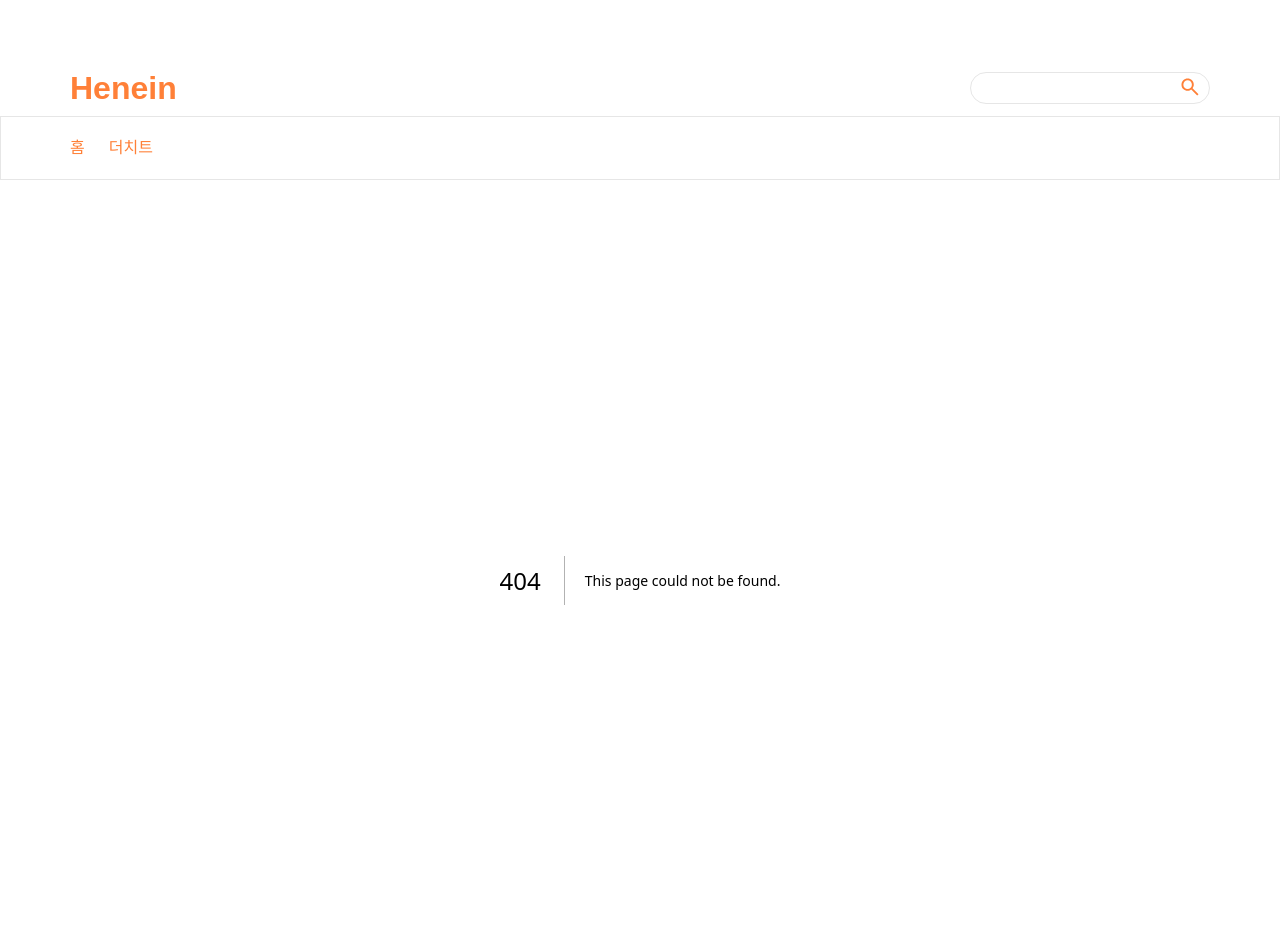
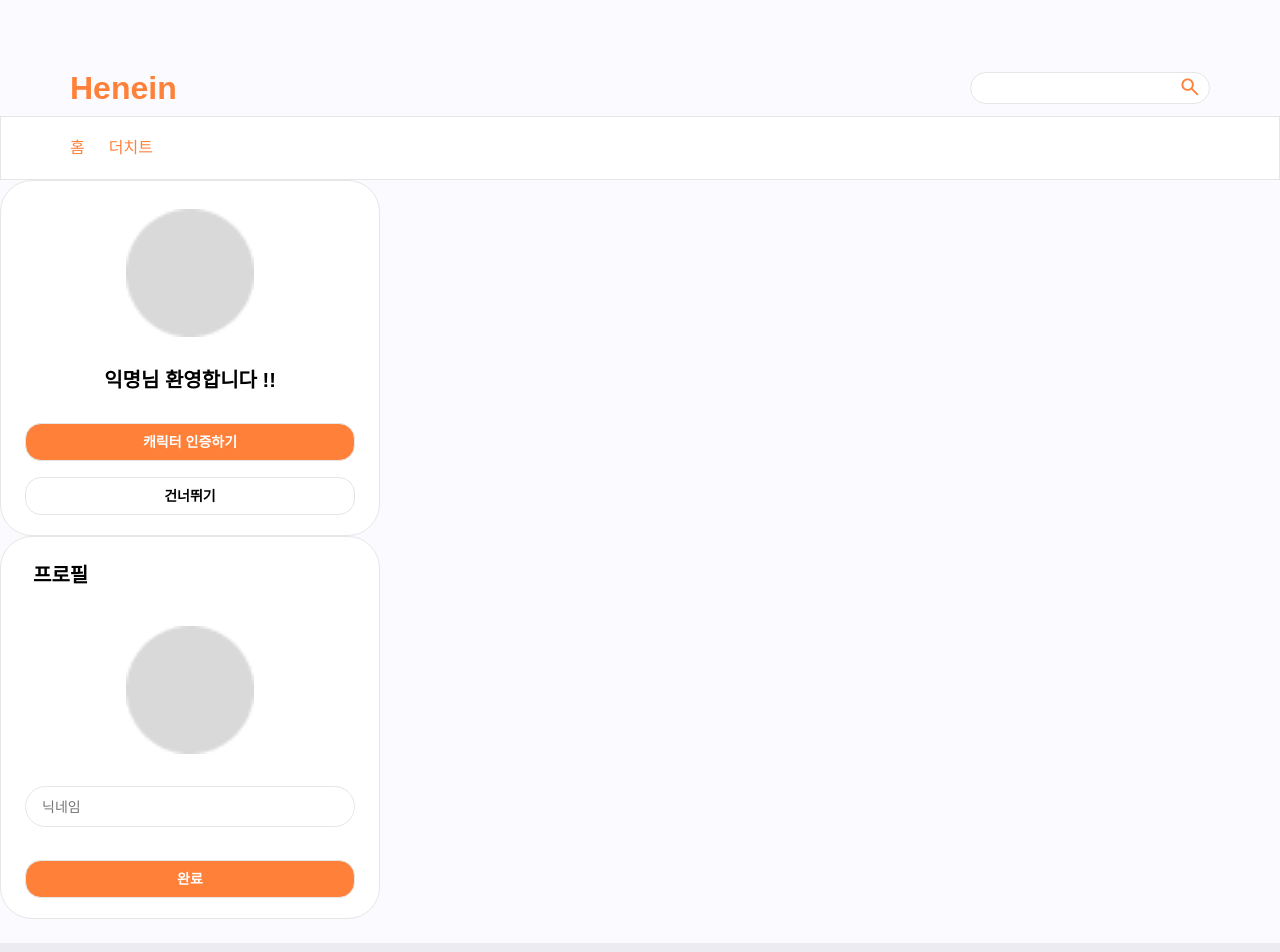
Before and after one commit to henein/mamudae, a Next.js app in the folder apps/: page /test in a window 1280 px wide. Before the commit this address had no page. Shown: the top 952 px of the page. Built offline with nearby package versions, Linux system fonts and the light colour scheme.

Commit message:
feat. SignUpPage Card Components UI 구현 #20

```diff
--- /dev/null
+++ b/apps/pages/test.tsx
@@ -0,0 +1,14 @@
+import React from "react";
+import Profile from "../src/containers/SignUpPage/components/Profile";
+import Welcome from "../src/containers/SignUpPage/components/Welcome";
+
+const test = () => {
+  return (
+    <>
+      <Welcome />
+      <Profile />
+    </>
+  );
+};
+
+export default test;
--- a/apps/src/component/Login.tsx
+++ b/apps/src/component/Login.tsx
@@ -1,6 +1,7 @@
 import React from "react";
 import styled from "styled-components";
 import { customColor } from "../constants/customColor";
+import Link from "next/link";
 import Button from "./Button";
 
 const Login = () => {
@@ -18,7 +19,9 @@ const Login = () => {
       </LoginBtn>
       <LoginFooter>
         <Text>로그인이 안 되시나요?</Text>
-        <SignUpBtn>회원가입</SignUpBtn>
+        <Link href="/signUp">
+          <SignUpBtn>회원가입</SignUpBtn>
+        </Link>
       </LoginFooter>
     </LoginContainer>
   );
--- a/apps/src/containers/LoginPage/components/Login.tsx
+++ b/apps/src/containers/LoginPage/components/Login.tsx
@@ -1,10 +1,11 @@
 import React from "react";
 import { FieldValues, useForm } from "react-hook-form";
-import styled from "styled-components";
+import styled, { css } from "styled-components";
 import { customColor } from "../../../constants/customColor";
 import Image from "next/image";
 import kaKao from "/public/loginPageImages/KaKao.png";
 import Button from "../../../component/Button";
+import Link from "next/link";
 
 const Login = () => {
   const { register, handleSubmit } = useForm();
@@ -27,7 +28,9 @@ const Login = () => {
       </LoginBtn>
       <SignUpContents>
         <LeftBtn type="button">로그인이 안되시나요?</LeftBtn>
-        <RightBtn type="button">회원가입</RightBtn>
+        <Link href="/signUp">
+          <RightBtn type="button">회원가입</RightBtn>
+        </Link>
       </SignUpContents>
       <Lines>
         <Line />
@@ -45,6 +48,15 @@ const Login = () => {
 };
 
 export default Login;
+
+export const FormInputCss = css`
+  border: 1px solid ${customColor.whiteGray};
+  border-radius: 32px;
+  width: 100%;
+  height: 41px;
+  padding: 12px 16px;
+  font-size: 14px;
+`;
 
 const KaKaoImg = styled(Image)`
   position: absolute;
@@ -77,20 +89,10 @@ const Title = styled.span`
   font-weight: 900;
 `;
 const Id = styled.input`
-  border: 1px solid ${customColor.whiteGray};
-  border-radius: 32px;
-  width: 100%;
-  height: 41px;
-  padding-left: 14px;
-  font-size: 14px;
+  ${FormInputCss}
 `;
 const PassWord = styled.input`
-  border: 1px solid ${customColor.whiteGray};
-  border-radius: 32px;
-  width: 100%;
-  height: 41px;
-  padding-left: 14px;
-  font-size: 14px;
+  ${FormInputCss}
 `;
 const LoginBtn = styled(Button)``;
 const SignUpContents = styled.div`
--- /dev/null
+++ b/apps/src/containers/SignUpPage/components/Profile.tsx
@@ -0,0 +1,60 @@
+import React from "react";
+import styled from "styled-components";
+import Button from "../../../component/Button";
+import { customColor } from "../../../constants/customColor";
+import Image from "next/image";
+import circle from "/public/detailPageImages/Ellipse.png";
+import { FieldValues, useForm } from "react-hook-form";
+import { FormInputCss } from "../../LoginPage/components/Login";
+
+const Profile = () => {
+  const { register, handleSubmit } = useForm();
+  const submit = (data: FieldValues) => {
+    alert(JSON.stringify(data));
+  };
+  return (
+    <Container onSubmit={handleSubmit(submit)}>
+      <Title>프로필</Title>
+      <ProfileImg src={circle} alt="none"></ProfileImg>
+      <Nickname type="text" placeholder="닉네임" {...register("nickname")} />
+      <CompletionBtn
+        type="submit"
+        sort="main"
+        width="100%"
+        height="38px"
+        fontWeight="900"
+      >
+        완료
+      </CompletionBtn>
+    </Container>
+  );
+};
+
+export default Profile;
+
+const Title = styled.div`
+  padding: 8px;
+  font-size: 20px;
+  font-weight: 900;
+`;
+const ProfileImg = styled(Image)`
+  margin: 0 auto;
+  width: 128px;
+  height: 128px;
+`;
+const Nickname = styled.input`
+  ${FormInputCss}
+`;
+const CompletionBtn = styled(Button)``;
+const Container = styled.form`
+  z-index: 1;
+  justify-content: space-between;
+  border: 1px solid ${customColor.whiteGray};
+  width: 380px;
+  height: 383px;
+  background-color: ${customColor.white};
+  display: flex;
+  flex-direction: column;
+  border-radius: 32px;
+  padding: 20px 24px;
+`;
--- /dev/null
+++ b/apps/src/containers/SignUpPage/components/Welcome.tsx
@@ -0,0 +1,65 @@
+import React from "react";
+import styled from "styled-components";
+import { customColor } from "../../../constants/customColor";
+import Image from "next/image";
+import circle from "/public/detailPageImages/Ellipse.png";
+import Button from "../../../component/Button";
+
+const Welcome = () => {
+  return (
+    <Container>
+      <ProfileImg src={circle} alt="none"></ProfileImg>
+      <Greeting>익명님 환영합니다 !!</Greeting>
+      <CertifiedOrPass>
+        <CertifiedBtn
+          type="button"
+          sort="main"
+          width="100%"
+          height="38px"
+          fontWeight="900"
+        >
+          캐릭터 인증하기
+        </CertifiedBtn>
+        <PassBtn
+          type="button"
+          sort="sub"
+          width="100%"
+          height="38px"
+          fontWeight="900"
+        >
+          건너뛰기
+        </PassBtn>
+      </CertifiedOrPass>
+    </Container>
+  );
+};
+
+export default Welcome;
+const CertifiedBtn = styled(Button)`
+  margin-bottom: 16px;
+`;
+const PassBtn = styled(Button)``;
+const CertifiedOrPass = styled.div``;
+const Greeting = styled.div`
+  font-size: 20px;
+  font-weight: 900;
+  text-align: center;
+`;
+
+const Container = styled.form`
+  z-index: 1;
+  justify-content: space-between;
+  border: 1px solid ${customColor.whiteGray};
+  width: 380px;
+  height: 356px;
+  background-color: ${customColor.white};
+  display: flex;
+  flex-direction: column;
+  border-radius: 32px;
+  padding: 28px 24px 20px 24px;
+`;
+const ProfileImg = styled(Image)`
+  margin: 0 auto;
+  width: 128px;
+  height: 128px;
+`;
```
Also changed, not shown: apps/src/containers/SignUpPage/components/SignUp.tsx (+9 -20 lines).
